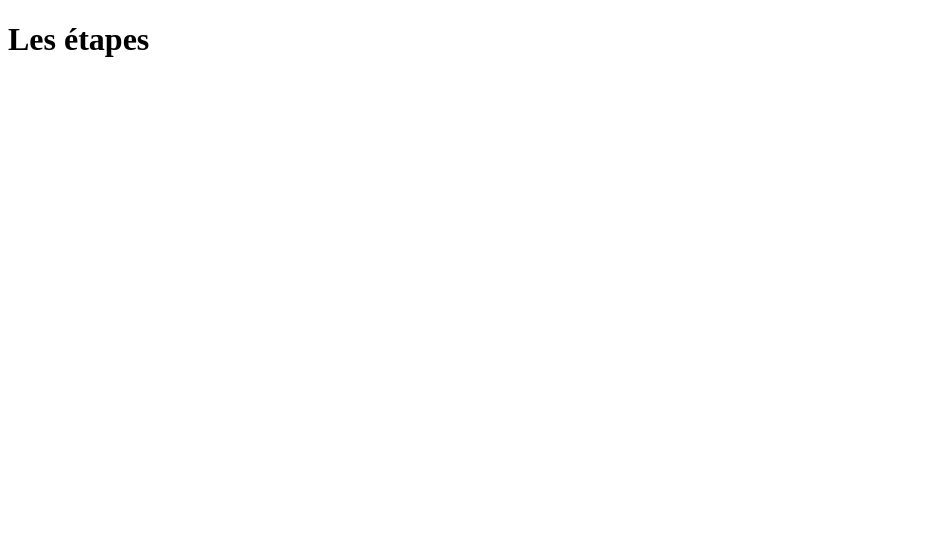
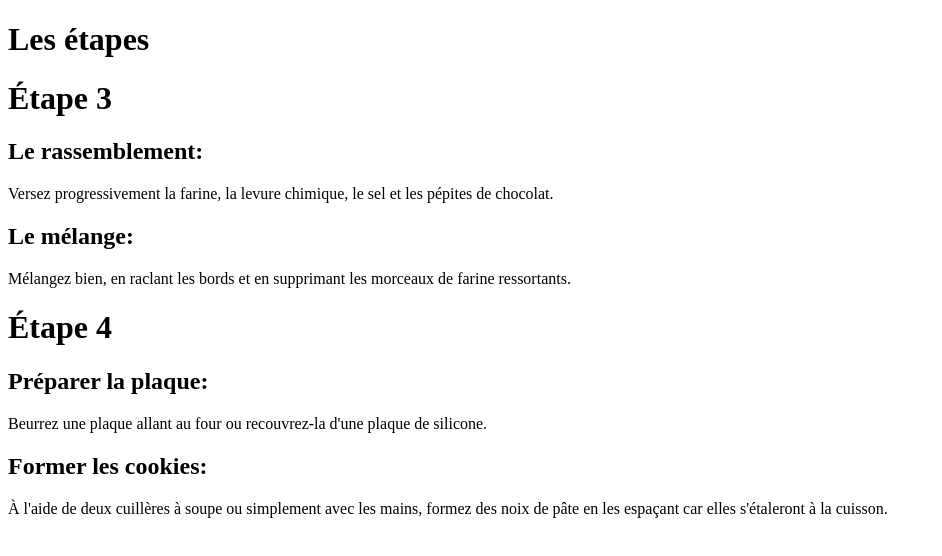
Before and after one commit to binyoma/cookie, a plain HTML site: page Documents/cookie/index.html in a window 1280 px wide. Shown: the whole page, without its empty margins (0-942 px from the left). Drawn offline with Linux system fonts and the light colour scheme.

Commit message:
Etapes 3 et 4, Thomas

```diff
--- a/Documents/cookie/index.html
+++ b/Documents/cookie/index.html
@@ -1,13 +1,34 @@
 <!DOCTYPE html>
 <html lang="en">
-<head>
-    <meta charset="UTF-8">
-    <meta http-equiv="X-UA-Compatible" content="IE=edge">
-    <meta name="viewport" content="width=device-width, initial-scale=1.0">
+  <head>
+    <meta charset="UTF-8" />
+    <meta http-equiv="X-UA-Compatible" content="IE=edge" />
+    <meta name="viewport" content="width=device-width, initial-scale=1.0" />
     <title>Cookie</title>
-</head>
-<body>
+  </head>
+  <body>
     <h1>Les étapes</h1>
-
-</body>
+    <h1>Étape 3</h1>
+    <h2>Le rassemblement:</h2>
+    <p>
+      Versez progressivement la farine, la levure chimique, le sel et les
+      pépites de chocolat.
+    </p>
+    <h2>Le mélange:</h2>
+    <p>
+      Mélangez bien, en raclant les bords et en supprimant les morceaux de
+      farine ressortants.
+    </p>
+    <h1>Étape 4</h1>
+    <h2>Préparer la plaque:</h2>
+    <p>
+      Beurrez une plaque allant au four ou recouvrez-la d'une plaque de
+      silicone.
+    </p>
+    <h2>Former les cookies:</h2>
+    <p>
+      À l'aide de deux cuillères à soupe ou simplement avec les mains, formez
+      des noix de pâte en les espaçant car elles s'étaleront à la cuisson.
+    </p>
+  </body>
 </html>
```
